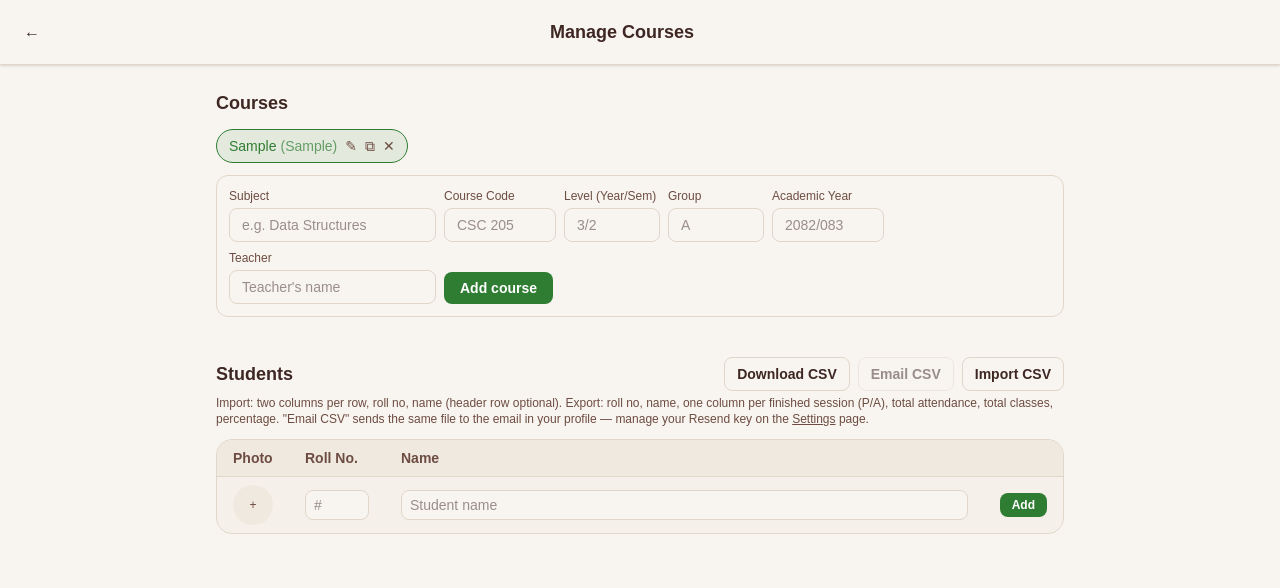
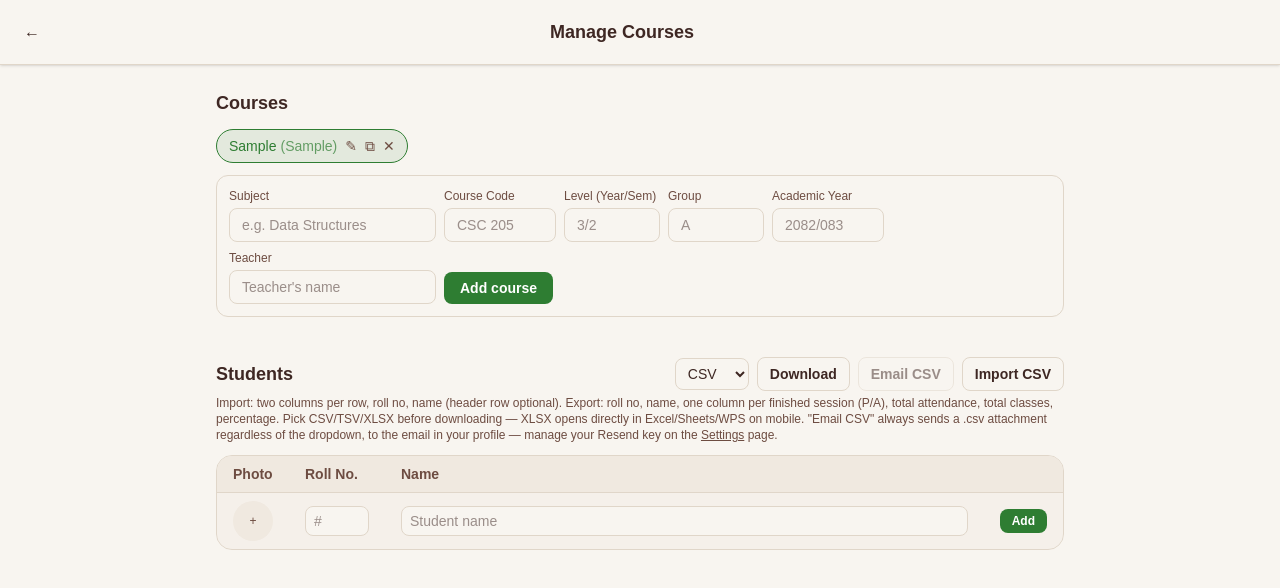
Before and after one commit to RationallyPi/Hajiri, a Next.js app: page /courses in a window 1280 px wide. Both pictures are taken after typing "Sample", "Sample", "Sample", "Sample", "Sample", "Sample" into the empty fields and a click on the button "Add course". Shown: the top 588 px of the page. Built offline with nearby package versions, Linux system fonts and the light colour scheme.

Commit message:
added xlsx format

```diff
--- a/app/courses/page.tsx
+++ b/app/courses/page.tsx
@@ -18,7 +18,8 @@ import {
     updateDepartment,
     updateStudent,
 } from "../lib/queries";
-import { buildAttendanceExportCsv, parseStudentsCsv } from "../lib/csv";
+import { buildAttendanceExportCsv, buildAttendanceExportTsv, parseStudentsCsv } from "../lib/csv";
+import { buildAttendanceExportXlsx } from "../lib/xlsx";
 
 export default function CoursesPage() {
     const [departments, setDepartments] = useState<Department[]>([]);
@@ -48,6 +49,7 @@ export default function CoursesPage() {
     const csvInputRef = useRef<HTMLInputElement>(null);
     const [importing, setImporting] = useState(false);
     const [exporting, setExporting] = useState(false);
+    const [exportFormat, setExportFormat] = useState<"csv" | "tsv" | "xlsx">("csv");
     const [emailingExport, setEmailingExport] = useState(false);
     // Read-only here — the profile's email/Resend key are edited on the
     // Settings page; this page just needs them to know whether "Email CSV"
@@ -200,10 +202,20 @@ export default function CoursesPage() {
         }
     };
 
-    // Shared by both the download and email actions — builds the CSV and a
-    // filesystem-safe filename, or returns null (after alerting) if there's
-    // nothing to export yet.
-    const buildExportForDownload = async () => {
+    // "Download" supports CSV/TSV/XLSX (picked via the format dropdown);
+    // "Email CSV" always sends CSV specifically, since that's the safest
+    // attachment format for a mail client to render/preview inline.
+
+    const currentLetterhead = () => ({
+        institution: profile?.institution ?? "",
+        department: profile?.department ?? "",
+        professorName: profile?.professorName ?? "",
+    });
+
+    // Shared by both the download and email actions — fetches the course's
+    // attendance data and builds a filesystem-safe filename base, or returns
+    // null (after alerting) if there's nothing to export yet.
+    const loadExportData = async () => {
         if (departmentID == null) return null;
 
         const data = await getDepartmentAttendanceExport(departmentID);
@@ -212,28 +224,37 @@ export default function CoursesPage() {
             return null;
         }
 
-        const csv = buildAttendanceExportCsv(data, {
-            institution: profile?.institution ?? "",
-            department: profile?.department ?? "",
-            professorName: profile?.professorName ?? "",
-        });
-        const safeName = data.department.name.replace(/[^a-z0-9]+/gi, "_").toLowerCase();
-        const filename = `${safeName || "attendance"}_attendance.csv`;
-        return { csv, filename, department: data.department };
+        const safeName = data.department.name.replace(/[^a-z0-9]+/gi, "_").toLowerCase() || "attendance";
+        return { data, safeName };
     };
 
     const handleExportCsv = async () => {
         setExporting(true);
         try {
-            const result = await buildExportForDownload();
-            if (!result) return;
+            const loaded = await loadExportData();
+            if (!loaded) return;
+            const { data, safeName } = loaded;
+            const letterhead = currentLetterhead();
 
-            const blob = new Blob([result.csv], { type: "text/csv;charset=utf-8;" });
+            let blob: Blob;
+            let filename: string;
+            if (exportFormat === "xlsx") {
+                blob = buildAttendanceExportXlsx(data, letterhead);
+                filename = `${safeName}_attendance.xlsx`;
+            } else if (exportFormat === "tsv") {
+                blob = new Blob([buildAttendanceExportTsv(data, letterhead)], {
+                    type: "text/tab-separated-values;charset=utf-8;",
+                });
+                filename = `${safeName}_attendance.tsv`;
+            } else {
+                blob = new Blob([buildAttendanceExportCsv(data, letterhead)], { type: "text/csv;charset=utf-8;" });
+                filename = `${safeName}_attendance.csv`;
+            }
+
             const url = URL.createObjectURL(blob);
-
             const a = document.createElement("a");
             a.href = url;
-            a.download = result.filename;
+            a.download = filename;
             a.click();
             URL.revokeObjectURL(url);
         } finally {
@@ -246,17 +267,20 @@ export default function CoursesPage() {
 
         setEmailingExport(true);
         try {
-            const result = await buildExportForDownload();
-            if (!result) return;
+            const loaded = await loadExportData();
+            if (!loaded) return;
+            const { data, safeName } = loaded;
+            const csv = buildAttendanceExportCsv(data, currentLetterhead());
+            const filename = `${safeName}_attendance.csv`;
 
             const res = await fetch("/api/send-attendance-export", {
                 method: "POST",
                 headers: { "Content-Type": "application/json" },
                 body: JSON.stringify({
                     to: profile.email,
-                    subject: `Attendance export — ${result.department.name}`,
-                    filename: result.filename,
-                    csv: result.csv,
+                    subject: `Attendance export — ${data.department.name}`,
+                    filename,
+                    csv,
                     apiKey: profile.resendApiKey || undefined,
                     from: profile.resendFromEmail || undefined,
                 }),
@@ -506,14 +530,24 @@ export default function CoursesPage() {
                     <section>
                         <div className="mb-3 flex items-center justify-between">
                             <h2 className="text-lg font-semibold text-card-foreground">Students</h2>
-                            <div className="flex gap-2">
+                            <div className="flex flex-wrap items-center gap-2">
+                                <select
+                                    value={exportFormat}
+                                    onChange={(e) => setExportFormat(e.target.value as "csv" | "tsv" | "xlsx")}
+                                    className="rounded-lg border border-border bg-card px-2 py-1.5 text-sm text-card-foreground"
+                                    aria-label="Download format"
+                                >
+                                    <option value="csv">CSV</option>
+                                    <option value="tsv">TSV</option>
+                                    <option value="xlsx">XLSX</option>
+                                </select>
                                 <button
                                     type="button"
                                     onClick={handleExportCsv}
                                     disabled={exporting}
                                     className="rounded-lg border border-border bg-card px-3 py-1.5 text-sm font-semibold text-card-foreground hover:bg-accent disabled:opacity-50"
                                 >
-                                    {exporting ? "Exporting…" : "Download CSV"}
+                                    {exporting ? "Exporting…" : "Download"}
                                 </button>
                                 <button
                                     type="button"
@@ -544,8 +578,9 @@ export default function CoursesPage() {
                         <p className="-mt-2 mb-3 text-xs text-muted-foreground">
                             Import: two columns per row, roll no, name (header row optional). Export: roll no, name,
                             one column per finished session (P/A), total attendance, total classes, percentage.
-                            &quot;Email CSV&quot; sends the same file to the email in your profile — manage your
-                            Resend key on the{" "}
+                            Pick CSV/TSV/XLSX before downloading — XLSX opens directly in Excel/Sheets/WPS on
+                            mobile. &quot;Email CSV&quot; always sends a .csv attachment regardless of the dropdown,
+                            to the email in your profile — manage your Resend key on the{" "}
                             <a href="/settings" className="underline">
                                 Settings
                             </a>{" "}
--- a/app/lib/csv.ts
+++ b/app/lib/csv.ts
@@ -78,15 +78,18 @@ function buildSessionDateLabels(sessions: Session[]): string[] {
     });
 }
 
-// A CSV has no real "bold" or "centered" styling, but when opened in Excel/
-// Sheets each row lines up under the same columns as the table below it — so
-// putting a line of text in the middle column of an otherwise-empty row reads
-// as centered relative to the table's width once opened. That's the trick
-// used for the university letterhead block below.
-function centeredRow(text: string, totalCols: number, centerCol: number): string {
+export type ExportLetterhead = { institution: string; department: string; professorName: string };
+
+// A CSV/TSV has no real "bold" or "centered" styling, but when opened in
+// Excel/Sheets each row lines up under the same columns as the table below
+// it — so putting a value in the middle column of an otherwise-empty row
+// reads as centered relative to the table's width once opened. That's the
+// trick used for the letterhead block below. (The XLSX export in xlsx.ts
+// does this properly with real merged cells instead.)
+function centeredRowCells(text: string, totalCols: number, centerCol: number): string[] {
     const row = new Array(totalCols).fill("");
     row[centerCol] = text;
-    return row.map(escapeCsvField).join(",");
+    return row;
 }
 
 function escapeCsvField(value: string): string {
@@ -96,24 +99,32 @@ function escapeCsvField(value: string): string {
     return value;
 }
 
-// Letterhead + class details + Roll No/Name/<session P-A columns>/Total
-// Attendance/Total Classes/Percentage + teacher sign-off. Percentage is
-// present / total finished sessions for the course — an unmarked cell counts
-// against the denominator but isn't itself P or A, since "wasn't marked" and
-// "was marked absent" are different things worth keeping visually distinct.
+// TSV has no standard quoting convention — the usual approach is just to
+// strip characters that would break the format (tabs, newlines) rather than
+// wrap fields in quotes the way CSV does.
+function escapeTsvField(value: string): string {
+    return value.replace(/\t/g, " ").replace(/\r?\n/g, " ");
+}
+
+// Builds the export as a plain grid of string cells — letterhead, class
+// details, the attendance table, and the sign-off — with no delimiter or
+// escaping applied yet. Shared by the CSV, TSV, and XLSX exporters so the
+// actual content/layout only has to be defined once. Percentage is present /
+// total finished sessions for the course — an unmarked cell counts against
+// the denominator but isn't itself P or A, since "wasn't marked" and "was
+// marked absent" are different things worth keeping visually distinct.
 //
-// The top two letterhead lines (institution + department) and the sign-off
-// name come from the professor's Profile (Settings/Customize), not from the
-// per-course Department record — a professor's institution/department/name
-// stays the same across every course they teach, so these are caller-supplied
-// params rather than pulled off `data.department` (which only holds a
-// per-course `teacherName` set once when the course was created, and can go
-// stale). Blank values fall back to a dotted placeholder line, same pattern
-// as the existing Academic Year field.
-export function buildAttendanceExportCsv(
+// The letterhead's institution/department/professor name come from the
+// professor's Profile (Settings/Customize), not from the per-course
+// Department record — those stay the same across every course a professor
+// teaches, so they're a caller-supplied param rather than pulled off
+// `data.department` (which only holds a per-course `teacherName` set once
+// when the course was created, and can go stale). Blank values fall back to
+// a dotted placeholder line.
+export function buildAttendanceExportGrid(
     data: DepartmentAttendanceExport,
-    letterhead: { institution: string; department: string; professorName: string },
-): string {
+    letterhead: ExportLetterhead,
+): string[][] {
     const { department, students, sessions, attendanceBySession } = data;
     const sessionLabels = buildSessionDateLabels(sessions);
 
@@ -121,42 +132,30 @@ export function buildAttendanceExportCsv(
     const totalCols = header.length;
     const centerCol = Math.floor((totalCols - 1) / 2);
 
-    const lines: string[] = [];
+    const rows: string[][] = [];
 
     // --- Letterhead ---
-    lines.push(
-        centeredRow(
-            letterhead.institution.trim() || "Institution .................",
-            totalCols,
-            centerCol,
-        ),
-    );
-    lines.push(
-        centeredRow(
-            letterhead.department.trim() || "Department .................",
-            totalCols,
-            centerCol,
-        ),
-    );
-    lines.push(centeredRow("Pokhara Campus, Pokhara", totalCols, centerCol));
-    lines.push(
-        centeredRow(
+    rows.push(centeredRowCells(letterhead.institution.trim() || "Institution .................", totalCols, centerCol));
+    rows.push(centeredRowCells(letterhead.department.trim() || "Department .................", totalCols, centerCol));
+    rows.push(centeredRowCells("Pokhara Campus, Pokhara", totalCols, centerCol));
+    rows.push(
+        centeredRowCells(
             department.academicYear ? `Academic Year: ${department.academicYear}` : "Academic Year .................",
             totalCols,
             centerCol,
         ),
     );
-    lines.push("");
+    rows.push([]);
 
     // --- Class details, left-aligned ---
-    lines.push(escapeCsvField(`Level: ${department.level}`));
-    lines.push(escapeCsvField(`Subject: ${department.name}`));
-    lines.push(escapeCsvField(`Course Code: ${department.courseCode}`));
-    lines.push(escapeCsvField(`Group: ${department.group}`));
-    lines.push("");
+    rows.push([`Level: ${department.level}`]);
+    rows.push([`Subject: ${department.name}`]);
+    rows.push([`Course Code: ${department.courseCode}`]);
+    rows.push([`Group: ${department.group}`]);
+    rows.push([]);
 
     // --- Attendance table ---
-    lines.push(header.map(escapeCsvField).join(","));
+    rows.push(header);
 
     for (const student of students) {
         let present = 0;
@@ -173,23 +172,32 @@ export function buildAttendanceExportCsv(
         const totalClasses = sessions.length;
         const percentage = totalClasses > 0 ? Math.round((present / totalClasses) * 100) : 0;
 
-        const row = [
+        rows.push([
             String(student.rollNumber),
             student.name,
             ...cells,
             String(present),
             String(totalClasses),
             `${percentage}%`,
-        ];
-        lines.push(row.map(escapeCsvField).join(","));
+        ]);
     }
 
     // --- Sign-off ---
-    lines.push("");
-    lines.push("");
-    lines.push(escapeCsvField(`Teacher: ${letterhead.professorName.trim() || "................."}`));
-    lines.push("");
-    lines.push(escapeCsvField("Signature: ______________________"));
+    rows.push([]);
+    rows.push([]);
+    rows.push([`Teacher: ${letterhead.professorName.trim() || "................."}`]);
+    rows.push([]);
+    rows.push(["Signature: ______________________"]);
 
-    return lines.join("\r\n");
+    return rows;
 }
+
+export function buildAttendanceExportCsv(data: DepartmentAttendanceExport, letterhead: ExportLetterhead): string {
+    const grid = buildAttendanceExportGrid(data, letterhead);
+    return grid.map((row) => row.map(escapeCsvField).join(",")).join("\r\n");
+}
+
+export function buildAttendanceExportTsv(data: DepartmentAttendanceExport, letterhead: ExportLetterhead): string {
+    const grid = buildAttendanceExportGrid(data, letterhead);
+    return grid.map((row) => row.map(escapeTsvField).join("\t")).join("\r\n");
+}
--- /dev/null
+++ b/app/lib/xlsx.ts
@@ -0,0 +1,48 @@
+// Real .xlsx export — same underlying data/layout as the CSV/TSV export
+// (see buildAttendanceExportGrid in ./csv), but written as an actual binary
+// spreadsheet. This is what opens directly in Excel/Google Sheets/WPS on a
+// phone without needing a "what app opens .csv?" dialog.
+//
+// Requires the "xlsx" (SheetJS) package: npm install xlsx
+//
+// Note: the free/community build of SheetJS supports merged cells (used
+// below so the letterhead lines span the full table width) but not per-cell
+// styling like bold text or true center-alignment — that's a Pro-only
+// feature. If you want fully styled cells later, swap this out for the
+// "exceljs" package instead, which supports styling in its free tier too,
+// at the cost of a heavier dependency.
+import * as XLSX from "xlsx";
+import { buildAttendanceExportGrid, type ExportLetterhead } from "./csv";
+import type { DepartmentAttendanceExport } from "./queries";
+
+export function buildAttendanceExportXlsx(
+    data: DepartmentAttendanceExport,
+    letterhead: ExportLetterhead,
+): Blob {
+    const grid = buildAttendanceExportGrid(data, letterhead);
+    const totalCols = grid.reduce((max, row) => Math.max(max, row.length), 1);
+
+    const ws = XLSX.utils.aoa_to_sheet(grid);
+
+    // Any row with exactly one non-empty cell (letterhead lines, class
+    // detail lines, the sign-off lines) gets merged across the full table
+    // width — everything else (blank rows, the header, student rows) is
+    // left as individual cells.
+    const merges: { s: { r: number; c: number }; e: { r: number; c: number } }[] = [];
+    grid.forEach((row, rowIndex) => {
+        const filledCount = row.filter((cell) => cell !== "" && cell !== undefined).length;
+        if (filledCount === 1) {
+            merges.push({ s: { r: rowIndex, c: 0 }, e: { r: rowIndex, c: totalCols - 1 } });
+        }
+    });
+    ws["!merges"] = merges;
+    ws["!cols"] = new Array(totalCols).fill({ wch: 14 });
+
+    const wb = XLSX.utils.book_new();
+    XLSX.utils.book_append_sheet(wb, ws, "Attendance");
+
+    const buffer = XLSX.write(wb, { bookType: "xlsx", type: "array" }) as ArrayBuffer;
+    return new Blob([buffer], {
+        type: "application/vnd.openxmlformats-officedocument.spreadsheetml.sheet",
+    });
+}
--- a/package.json
+++ b/package.json
@@ -13,7 +13,8 @@
     "next": "16.3.0",
     "react": "19.2.8",
     "react-dom": "19.2.8",
-    "resend": "^6.18.1"
+    "resend": "^6.18.1",
+    "xlsx": "^0.18.5"
   },
   "devDependencies": {
     "@tailwindcss/postcss": "^4",
```
Also changed, not shown: 1 other file (tests, documents, lock files or other folders).
